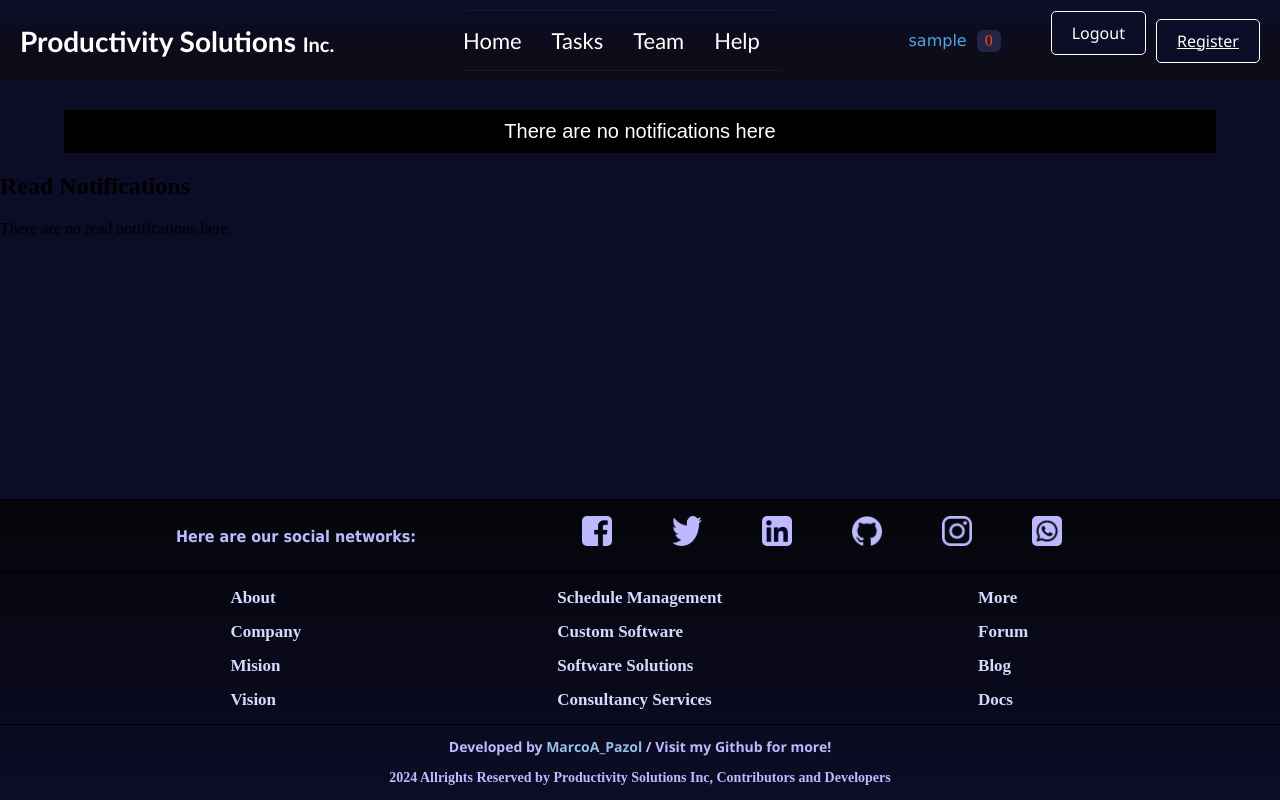
After one commit to MarcoA-Pazol/Task_Management, a Django app: page /notifications/ in a window 1280 px wide; the page is wider, and only the part inside the window is pictured. The commit adds this page. Run offline with Django 4.2, Linux system fonts and the light colour scheme; the visitor is signed in with stand-in values (Sample User, id 1); data that the repository does not hold is empty.

Commit message:
Implement Notifications System, Initial Phase[Completed]. Complementing Notifications Page HTML and CSS[Uncompleted].

```diff
--- /dev/null
+++ b/FrontEnd/context_processors.py
@@ -0,0 +1,8 @@
+def notifications_count(request):
+    if request.user.is_authenticated:
+        notifications = request.user.notifications.filter(is_read=False)
+        total_notifications = len(notifications)
+    else:
+        total_notifications = 0
+
+    return {'total_notifications': total_notifications}
--- a/FrontEnd/static/styles/base.css
+++ b/FrontEnd/static/styles/base.css
@@ -93,6 +93,18 @@ header {
     font-size: 16px;
     font-family: 'Lucida Sans', 'Lucida Sans Regular', sans-serif;
     color: #54a3e4;
+    margin-right: 10px;
+}
+
+#notifications{
+    text-decoration: none;
+    color: orangered;
+    font-size: 16px;
+    background-color: #36366693;
+    margin-right: 20px;
+    padding-inline: 8px;
+    padding-block: 2px;
+    border-radius: 6px;
     margin-right: 50px;
 }
 
--- /dev/null
+++ b/FrontEnd/static/styles/notifications.css
@@ -0,0 +1,43 @@
+.notification{
+    background-color: rgb(10, 10, 10);
+    width: 80%;
+    border-inline: 1px solid white;
+    border-bottom: 1px solid gray;
+    border-radius: 5px;
+    margin-bottom: 5px;
+    font-family: sans-serif;
+    font-size: 18px;
+    text-align: center;
+    padding-block: 5px;
+    margin-left: 10%;
+    display: inline-flex;
+}
+.notification_info{
+    font-family: sans-serif;
+    font-size: 18px;
+    margin-left: 10px;
+    color: white;
+}
+.mark_as_read{
+    background-color: green;
+    color: white;
+    text-align: center;
+    justify-content: center;
+}.mark_as_read button{
+    border: 1px solid white;
+    border-radius: 5px;
+    height: 100%;
+    width: 30%;
+}
+
+.no_notifications{
+    background-color: black;
+    color: white;
+    font-size: 20px;
+    font-family: sans-serif;
+    text-align: center;
+    width: 90%;
+    margin-left: 5%;
+    margin-block: 10px;
+    padding-block: 10px;
+}
--- a/FrontEnd/templates/layouts/base.html
+++ b/FrontEnd/templates/layouts/base.html
@@ -29,6 +29,7 @@
             <div class="user_options_menu">
                 {% if request.user.is_authenticated %}
                     <span id="username_top">{{ request.user.username }}</span>
+                    <a id="notifications" href="{% url 'notifications' %}">{{total_notifications}}</a>
                     <form action="{% url 'logout' %}" method="post">
                         {% csrf_token %}
                         <button type="submit" id="logout_button">Logout</button>
@@ -84,7 +85,7 @@
             </div>
 
             <div class="develop_info">
-                <h2>Developed by <b>MarcoA_Pazol</b> / <a href="github.com/MarcoA">Visit my Github for more!</a></h2>
+                <h2>Developed by <b>MarcoA_Pazol</b> / <a href="https://github.com/MarcoA">Visit my Github for more!</a></h2>
                 <h3>2024 Allrights Reserved by Productivity Solutions Inc, Contributors and Developers</h3>
             </div>
         </footer>
--- /dev/null
+++ b/FrontEnd/templates/notifications/notifications.html
@@ -0,0 +1,36 @@
+{% extends 'layouts/base.html' %}
+
+{% block content %}
+    {% load static %}
+    <link rel="stylesheet" href="{% static 'styles/notifications.css' %}">
+
+    {% if notifications %}
+        {% for notification in notifications %}
+            <div class="notification">
+                <h4 class="notification_info">{{notification.sent_at}}</h4>
+                <h4 class="notification_info">{{notification}}</h4>
+                <form method="POST" action="{% url 'mark_as_read_notification' notification_identifier=notification.id %}" class="mark_as_read">
+                    {% csrf_token %}
+                    <button type="submit">Mark as read</button>
+                </form>
+            </div>
+        {% endfor %}
+    {% else %}
+        <div class="no_notifications">
+            There are no notifications here
+        </div>
+    {% endif %}
+
+    <div class="read_notifications">
+        <h2>Read Notifications</h2>
+        {% if read_notifications %}
+            {% for notification in read_notifications %}
+                <h4>{{notification.sent_at}}</h4>
+                <h4>{{notification}}</h4>
+            {% endfor %}
+        {% else %}
+            <p>There are no read notifications here.</p>
+        {% endif %}
+    </div>
+
+{% endblock %}
--- a/FrontEnd/urls.py
+++ b/FrontEnd/urls.py
@@ -15,6 +15,7 @@ urlpatterns = [
     path('team/edit/', views.edit_team, name='edit_team'),
     path('team/overview/<str:team_identifier>/', views.team_overview, name='team_overview'),
     path('team/kickoff/<str:team_identifier>/<str:member_identifier>/', views.kick_out_member, name='kickout_member'),
+    path('team/invite/<str:team_identifier>/<str:member_identifier>/', views.invite_member, name="invite_member"),
     path('team/delete/<str:team_identifier>/', views.delete_team, name="delete_team"),
     #Help URLs
     path('help/', views.help, name='help'),
@@ -22,6 +23,9 @@ urlpatterns = [
     path('login/', views.login, name='login'),
     path('register/', views.register, name='register'),
     path('logout/', views.logout_view, name='logout'),
+    #Notifications URLs
+    path('notifications/', views.notifications, name='notifications'),
+    path('notifications/mark_as_read_notification/<int:notification_identifier>/', views.mark_as_read_notification, name="mark_as_read_notification")
 ]
 
 urlpatterns+=static(settings.MEDIA_URL, document_root=settings.MEDIA_ROOT)
--- a/FrontEnd/views.py
+++ b/FrontEnd/views.py
@@ -3,30 +3,102 @@ from django.contrib.auth.decorators import login_required
 from django.contrib.auth import logout
 from django.shortcuts import render, redirect, get_object_or_404
 from django.db import IntegrityError
-from BackEnd.models import Team_Task, Help_Question, Team, Employee, Personal_Task, save_initial_help_questions
+from BackEnd.models import Team_Task, Help_Question, Team, Employee, Personal_Task, save_initial_help_questions, Notification
 from BackEnd.forms import RegistrationForm, LoginForm, AskForHelpForm, JoinTeamForm, CreateTeamForm, EditTeamForm
 
 #Functions
 def get_department(occupation):
-    if occupation == "Back-End Developer":
-        department = "Software Developing"
-    elif occupation == "Front-End Developer":
-        department = "Software Developing"
-    elif occupation == "Full-Stack Developer":
-        department = "Software Developing"
-    elif occupation == "Worker":
-        department = "Production"
-    else:
-        department = "None"
+        #Software Developing
+        if occupation == 'Back-End Developer' or occupation == 'Server Engineer' or occupation == 'Front-End Developer':
+            department = 'Software Developing'
 
-    return department
+        # DevOps
+        elif occupation == 'DevOps Developer'  or occupation == 'Prompt Engineer':
+            department = 'DevOps'
 
+        # Design
+        elif occupation == 'Product Designer' or occupation == 'Graphic Designer' or occupation == 'UX Designer' or occupation == 'UI Designer' or occupation == 'UI/UX Designer' or occupation == 'Web Designer':
+            department = 'Design'
 
-# Create your views here.
+        # Project Management
+        elif occupation == 'Project Manager' or occupation == 'SCRUM Master' or occupation == 'Agile Coach':
+            department = 'Project Management'
+
+        # Quality Assurance (QA)
+        elif occupation == 'Manual Tester' or occupation == 'Automated Tester' or occupation == 'Performance Tester':
+            department = 'Quality Assurance'
+
+        # Information Technology (IT)
+        elif occupation == 'IT Support Specialist' or occupation == 'Network Administrator' or occupation == 'System Administrator' or occupation == 'Cybersecurity Specialist':
+            department = 'Information Technology'
+
+        # Sales and Marketing
+        elif occupation == 'Sales Specialist' or occupation == 'Marketing Specialist' or occupation == 'Digital Marketer' or occupation == 'Content Marketer' or occupation == 'SEO/SEM Specialist':
+            department = 'Sales and Marketing'
+
+        # Customer Support/Service
+        elif occupation == 'Customer Support Specialist' or occupation == 'Technical Support Specialist' or occupation == 'Client Relations Specialist':
+            department = 'Customer Support/Service'
+
+        # Consultancy
+        elif occupation == 'Business Consultant' or occupation == 'IT Consultant' or occupation == 'Strategy Consultant' or occupation == 'Process Improvement Specialist':
+            department = 'Consultancy'
+
+        # Product Management
+        elif occupation == 'Product Manager' or occupation == 'Product Strategist' or occupation == 'Product Marketer':
+            department = 'Product Management'
+
+        # Data
+        elif occupation == 'Data Scientist' or occupation == 'Data Engineer' or occupation == 'Data Analyst' or occupation == 'Business Intelligence Analyst' or occupation == 'Database Manager':
+            department = 'Data'
+
+        # Finance
+        elif occupation == 'Accountant' or occupation == 'Financial Analyst' or occupation == 'Billing Specialist':
+            department = 'Finance'
+
+        # Operations
+        elif occupation == 'Operations Manager' or occupation == 'Supply Chain Manager' or occupation == 'Facilities Manager':
+            department = 'Operations'
+
+        # Legal
+        elif occupation == 'Legal Counsel' or occupation == 'Compliance Officer' or occupation == 'Contract Manager':
+            department = 'Legal'
+
+        # Research and Development (R&D)
+        elif occupation == 'Innovation Specialist' or occupation == 'Prototyping Specialist' or occupation == 'Researcher':
+            department = 'Research and Development (R&D)'
+
+        # Training and Development
+        elif occupation == 'Training Specialist' or occupation == 'Leadership Development Specialist' or occupation == 'Professional Development Specialist':
+            department = 'Training and Development'
+
+        # Administration
+        elif occupation == 'Office Administrator occupation' or occupation == 'Executive Assistant' or occupation == 'Receptionist':
+            department = 'Administration'
+
+        # Vendor occupation Management
+        elif occupation == 'Supplier Relations Specialist' or occupation == 'Contract Negotiation Specialist':
+            department = 'Vendor Management'
+
+        # Corporate Strategy
+        elif occupation == 'Business Strategist' or occupation == 'Market Research Analyst' or occupation == 'Competitive Analyst':
+            department = 'Corporate Strategy'
+
+        # Communications
+        elif occupation == 'Internal Communications Specialist' or occupation == 'Public Relations Specialist' or occupation == 'Corporate Communications Specialist':
+            department = 'Communications'
+
+        # Production
+        elif occupation == 'Worker':
+            department = 'Production'
+
+        else:
+            department = 'Production'
+
+        return department
+
 def home(request):
     return render(request, 'home.html')
-
-
 
 #TASK views
 @login_required
@@ -65,8 +137,17 @@ def join_team(request):
             access_key_join = form.cleaned_data['access_key']
             try:
                 team = Team.objects.get(access_key=access_key_join)
-                team.members.add(request.user)
-                team.save()
+                if request.user in team.members.all():
+                    print(f'{request.user} is already in "{team.name}" Team')
+                    return redirect('join_team')
+                else:
+                    team.members.add(request.user)
+                    team.save()
+                    team_members = team.members.all()
+                    for member in team_members:
+                        if member != team.owner:
+                            notification_to_team_members = Notification.objects.create(reason="New Member Joined", message=f"'{request.user}' has joined to {team.name} Team where you are member.", destinatary=member, is_read=False)
+                    notification_to_team_owner = Notification.objects.create(reason='New Member Joined', message=f"'{request.user}' has joined to your Team.", destinatary=team.owner, is_read=False)
                 return redirect('/team/')
             except Team.DoesNotExist:
                 form.add_error('access_key', 'Invalid access key.')
@@ -196,6 +277,11 @@ def team_overview(request, team_identifier):
                 team.members.remove(user)
                 team.save()
                 messages.success(request, "You have successfully left the team.")
+                notification_to_team_owner = Notification.objects.create(reason=f"Member leave {team.name} Team", message=f"'{user}' has leave your Team.", destinatary=team.owner, is_read=False)
+                team_destinataries = team.members.all()
+                for member in team_destinataries:
+                    if member != team.owner:
+                        notification_to_team_members = Notification.objects.create(reason=f"Member leave {team.name} Team", message=f"'{user}' has leave {team.name} Team where you are member.", destinatary=member, is_read=False)
                 return redirect('/team/')
             else:
                 messages.error(request, "You are not a member of this team.")
@@ -211,7 +297,10 @@ def team_overview(request, team_identifier):
     #Get members list
     members = team.members.all()
 
-    context = {'team':team, 'members':members, 'is_owner':is_owner}
+    #Get members to invite list
+    members_to_invite = Employee.objects.filter(department=user.department).exclude(username=user.username)
+
+    context = {'team':team, 'members':members, 'is_owner':is_owner, 'members_to_invite':members_to_invite}
 
     return render(request, 'team/team_overview.html', context)
 
@@ -234,17 +323,43 @@ def delete_team(request, team_identifier):
     return redirect('/team/')
 
 @login_required
-def kick_out_member(request, team_identifier, member_identifier):
-    # Obtener el equipo y el miembro a ser expulsado
+def invite_member(request, team_identifier, member_identifier):
+    #Obtain Team and Member to be invited
     team = get_object_or_404(Team, name=team_identifier)
     member = get_object_or_404(Employee, username=member_identifier)
 
-    # Verificar que el usuario autenticado es el propietario del equipo
+    #Verify authenticated user is Team
     if request.user != team.owner:
         messages.error(request, "You do not have permission to perform this action.")
         return redirect('team_overview', team_identifier=team_identifier)
 
-    # Manejar la solicitud POST para expulsar al miembro
+    #Manage POST request to invite member to your Team
+    if request.method == 'POST':
+        if member in team.members.all():
+            messages.warning(request, f"{member.username} is already on your Team")
+        else:
+            #FUTURE FUNCTIONALITY IMPLEMENTATION: send_invitation(member, team)
+            #For now
+            team.members.add(member)
+            team.save()
+            messages.success(request, f"{member.username} has been succesfully invited to your Team")
+        return redirect('team_overview', team_identifier=team_identifier)
+
+    return redirect('team_overview', team_identifier=team_identifier)
+
+
+@login_required
+def kick_out_member(request, team_identifier, member_identifier):
+    #Obtain Team and Member to be invited
+    team = get_object_or_404(Team, name=team_identifier)
+    member = get_object_or_404(Employee, username=member_identifier)
+
+    #Verify authenticated user is Team owner
+    if request.user != team.owner:
+        messages.error(request, "You do not have permission to perform this action.")
+        return redirect('team_overview', team_identifier=team_identifier)
+
+    #Manage POST request to remove member for Team
     if request.method == 'POST':
         if member in team.members.all():
             team.members.remove(member)
@@ -254,7 +369,6 @@ def kick_out_member(request, team_identifier, member_identifier):
             messages.error(request, "The user is not a member of this team.")
         return redirect('team_overview', team_identifier=team_identifier)
 
-    # Redirigir a la página de resumen del equipo si no es una solicitud POST
     return redirect('team_overview', team_identifier=team_identifier)
 
 
@@ -336,3 +450,28 @@ def logout_view(request):
         # Handle GET request (if needed)
         logout(request)
         return redirect('/')
+
+
+#Notifications Views
+@login_required
+def notifications(request):
+    user = request.user
+    notifications = Notification.objects.filter(destinatary=user, is_read=False)
+    read_notifications = Notification.objects.filter(destinatary=user, is_read=True)
+
+    context = {'notifications':notifications, 'read_notifications':read_notifications}
+    return render(request, 'notifications/notifications.html', context)
+
+@login_required
+def mark_as_read_notification(request, notification_identifier):
+    notification = get_object_or_404(Notification, id=notification_identifier)
+
+    if request.method == "POST":
+        try:
+            notification.is_read = True
+            notification.save()
+            print("Notification has stablished to is_read=True state")
+        except Exception as e:
+            print(f'Failed to mark Notification as read: {e}')
+
+    return redirect('notifications')
--- a/Task_Manager/settings.py
+++ b/Task_Manager/settings.py
@@ -65,6 +65,7 @@ TEMPLATES = [
                 'django.template.context_processors.request',
                 'django.contrib.auth.context_processors.auth',
                 'django.contrib.messages.context_processors.messages',
+                'FrontEnd.context_processors.notifications_count',
             ],
         },
     },
```
Also changed, not shown: BackEnd/models.py (+118 -4 lines), FrontEnd/static/styles/team_overview.css (+61 -0 lines), FrontEnd/templates/team/team_overview.html (+34 -1 lines), Tracking.txt (+19 -3 lines), BackEnd/migrations/0007_alter_help_question_answer_and_more.py (added), BackEnd/migrations/0008_notification.py (added).
